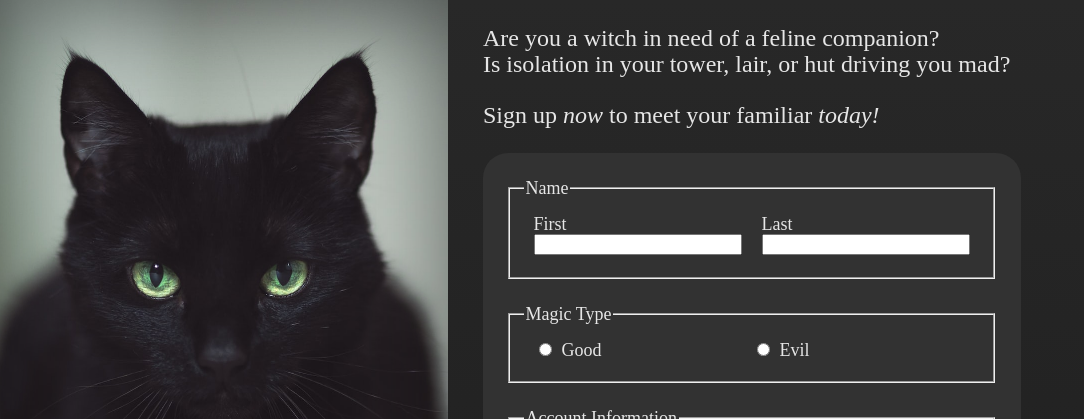
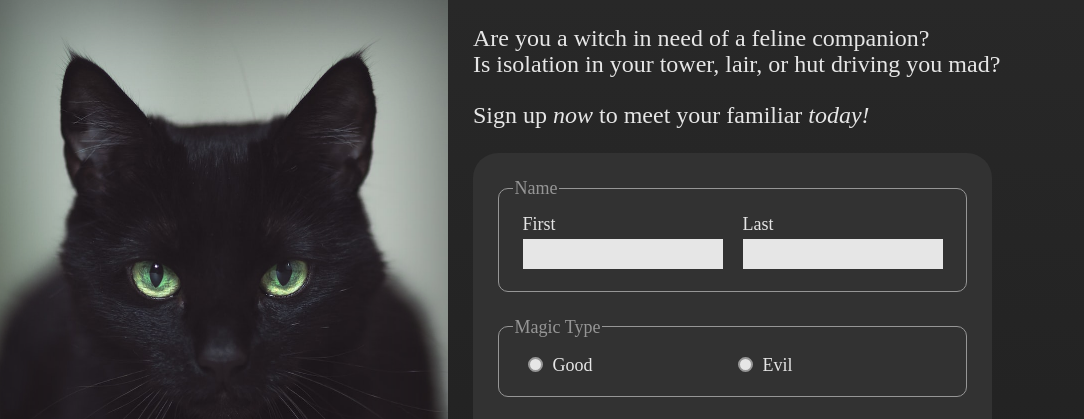
Before and after one commit to s-hens/sign-up-form, a plain HTML site: page index.html in a window 1280 px wide. Shown: the top 419 px of the page, without its empty margins (0-1084 px from the left). Drawn offline with Linux system fonts and the light colour scheme; a web font is replaced by a local one.

Commit message:
Continue styling form

```diff
--- a/style.css
+++ b/style.css
@@ -1,3 +1,5 @@
+/* Global */
+
 @font-face {
     font-family: Norse-Bold;
     src: url(./Norse-Bold.otf);
@@ -13,10 +15,15 @@ body {
     color: rgb(230, 230, 230);
     background: rgb(30, 30, 30);
     background: linear-gradient(0deg, rgba(30, 30, 30, 1) 0%, rgba(40, 40, 40, 1) 100%);
+    user-select: none;
 }
 
 a {
     color: rgb(180, 180, 180);
+}
+
+*, *:before, *:after {
+    box-sizing: border-box;
 }
 
 /* Left side */
@@ -63,7 +70,7 @@ a {
     flex-direction: column;
     overflow: auto;
     max-width: 70vw;
-    padding: 25px 35px;
+    padding: 25px;
     font-size: 18px;
     line-height: 20px;
 }
@@ -102,6 +109,12 @@ fieldset {
     display: flex;
     width: fit-content;
     margin: 0 0 25px;
+    border: 1px solid rgb(150, 150, 150);
+    border-radius: 10px;
+}
+
+legend {
+    color: rgb(150, 150, 150);
 }
 
 .form-block {
@@ -117,6 +130,19 @@ fieldset {
 .form-block input {
     width: 200px;
     height: initial;
+    background-color: rgb(230, 230, 230);
+    border: 2px solid rgb(230, 230, 230);
+    outline: none;
+    font-family: 'AveriaSerifRegular';
+    font-size: 18px;
+    line-height: 20px;
+    padding: 3px;
+    margin: 5px 0 0;
+}
+
+.form-block input:focus {
+    border: 2px solid rgb(126, 170, 121);
+    background-color: rgb(191, 212, 188);
 }
 
 .form-detail {
@@ -133,15 +159,40 @@ fieldset {
 }
 
 .form-radio label {
-    width: 190px;
+    width: 180px;
 }
 
 .form-radio input, .form-check input {
     margin-right: 10px;
+    appearance: none;
+    transform: translateY(1px);
+    background-color: rgb(230, 230, 230);
+    width: 15px;
+    height: 15px;
+    border: 2px solid rgb(150, 150, 150);
+}
+
+.form-radio input {
+    border-radius: 50%;
 }
 
 .form-check label {
-    width: 410px;
+    width: 390px;
+}
+
+.form-radio input:checked {
+    border: 2px solid rgb(126, 170, 121);
+    background-color: rgb(85, 119, 96);
+}
+
+.form-check input:checked {
+    border: none;
+    background-color: rgb(85, 119, 96);
+    clip-path: polygon(14% 44%, 0 65%, 50% 100%, 100% 16%, 80% 0%, 43% 62%);
+}
+
+.form-check input:checked + label {
+    color: rgb(191, 212, 188);
 }
 
 button {
```
